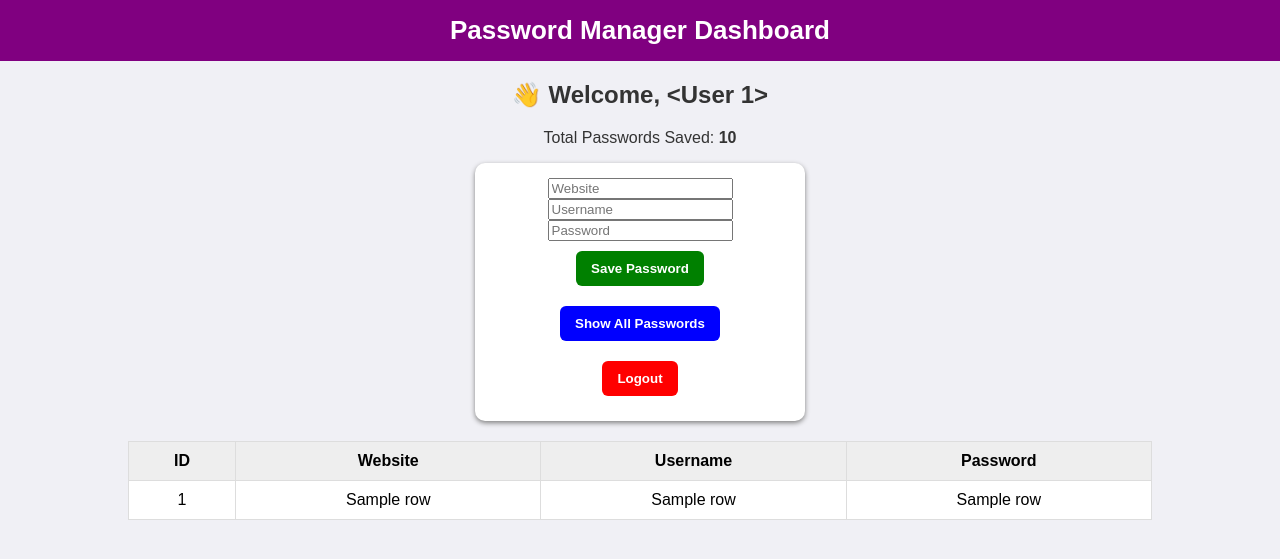
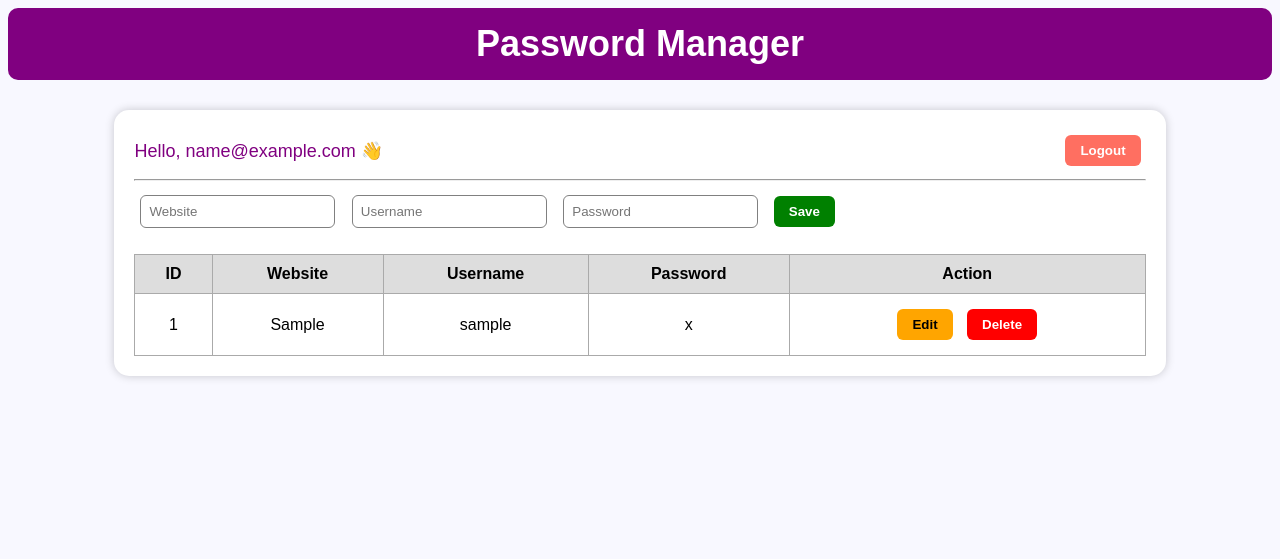
Before and after one commit to ManishKumar4595/python-password-manager, a Flask app: template templates/dashboard.html in a window 1280 px wide. Shown: the top 559 px of the page. Run offline with Flask 3, Linux system fonts and the light colour scheme; the visitor is signed in with stand-in values (Sample User, id 1); tables that the repository leaves empty hold one stand-in row (values such as "Sample post"); the template is opened without the code that fills it: values that come from a table or form of the project are taken from there, most other values are stand-ins (such as "Sample title", 1, 10 or a date in 2020).

Commit message:
Update dashboard.html

```diff
--- a/templates/dashboard.html
+++ b/templates/dashboard.html
@@ -2,104 +2,111 @@
 <html lang="en">
 <head>
     <meta charset="UTF-8">
+    <meta name="viewport" content="width=device-width, initial-scale=1.0">
     <title>Dashboard - Password Manager</title>
     <style>
-        body {
-            background: #f0f0f5;
-            font-family: Arial, sans-serif;
-            margin: 0;
-            padding: 0;
-        }
-        header {
+        body { background-color: #f8f8ff; font-family: 'Poppins', sans-serif; }
+        .header {
             background-color: purple;
             color: white;
+            text-align: center;
             padding: 15px;
-            text-align: center;
-            font-size: 26px;
+            font-size: 36px;
+            font-weight: bold;
+            border-radius: 10px;
+        }
+        .container {
+            width: 80%;
+            margin: 30px auto;
+            background: white;
+            border-radius: 15px;
+            box-shadow: 0 0 10px rgba(0,0,0,0.2);
+            padding: 20px;
+        }
+        input {
+            padding: 8px;
+            margin: 6px;
+            border-radius: 6px;
+            border: 1px solid gray;
+        }
+        button {
+            padding: 8px 15px;
+            margin: 5px;
+            border: none;
+            border-radius: 6px;
+            color: white;
+            cursor: pointer;
             font-weight: bold;
         }
-        .greet {
-            text-align: center;
-            color: #333;
-            margin: 15px;
-        }
-        .stats {
-            background-color: #fff;
-            width: 300px;
-            margin: 0 auto;
-            border-radius: 10px;
-            padding: 15px;
-            text-align: center;
-            box-shadow: 0 2px 5px gray;
-        }
-        button {
-            margin: 10px;
-            padding: 10px 15px;
-            border-radius: 6px;
-            border: none;
-            color: white;
-            font-weight: bold;
-            cursor: pointer;
-        }
-        .add { background-color: green; }
-        .show { background-color: blue; }
-        .logout { background-color: red; }
+        .save { background-color: green; }
+        .delete { background-color: red; }
+        .update { background-color: orange; color: black; }
         table {
-            width: 80%;
-            margin: 20px auto;
             border-collapse: collapse;
-            background: white;
+            width: 100%;
+            margin-top: 20px;
         }
         th, td {
-            border: 1px solid #ddd;
+            border: 1px solid #aaa;
             padding: 10px;
             text-align: center;
         }
-        th { background: #eee; }
+        th { background-color: #ddd; }
+        .logout {
+            background-color: #ff6f61;
+            color: white;
+            float: right;
+            border-radius: 6px;
+        }
+        .greet {
+            float: left;
+            color: purple;
+            font-size: 18px;
+            margin-top: 10px;
+        }
+        .clearfix::after { content: ""; clear: both; display: table; }
     </style>
 </head>
 <body>
-    <header>Password Manager Dashboard</header>
-
-    <div class="greet">
-        <h2>👋 Welcome, {{ user }}</h2>
-        <p>Total Passwords Saved: <strong>{{ total }}</strong></p>
+    <div class="header">Password Manager</div>
+    <div class="container">
+        <div class="clearfix">
+            <div class="greet">Hello, {{ session['user_email'] }} 👋</div>
+            <a href="/logout"><button class="logout">Logout</button></a>
         </div>
-
-    <div class="stats">
-        <form method="POST" action="/save">
-            <input type="text" name="website" placeholder="Website" required><br>
-            <input type="text" name="username" placeholder="Username" required><br>
-            <input type="text" name="password" placeholder="Password" required><br>
-            <button class="add" type="submit">Save Password</button>
+        <hr>
+        <form method="POST" action="/add">
+            <input type="text" name="site" placeholder="Website" required>
+            <input type="text" name="username" placeholder="Username" required>
+            <input type="text" name="password" placeholder="Password" required>
+            <button class="save" type="submit">Save</button>
         </form>
-
-        <form action="/showall">
-            <button class="show">Show All Passwords</button>
-        </form>
-
-        <form action="/logout">
-            <button class="logout">Logout</button>
-        </form>
-    </div>
-
-    {% if data %}
         <table>
             <tr>
                 <th>ID</th>
                 <th>Website</th>
                 <th>Username</th>
                 <th>Password</th>
+                <th>Action</th>
             </tr>
-        {% for row in data %}
+            {% for item in passwords %}
             <tr>
-            <td>{{ row[0] }}</td>
-            <td>{{ row[1] }}</td>
-            <td>{{ row[2] }}</td>
-            <td>{{ row[3] }}</td>
+                <td>{{ item.id }}</td>
+                <td>{{ item.site }}</td>
+                <td>{{ item.username }}</td>
+                <td>{{ item.password }}</td>
+                <td>
+                    <form method="POST" action="/edit/{{ item.id }}" style="display:inline;">
+                        <input type="hidden" name="site" value="{{ item.site }}">
+                        <input type="hidden" name="username" value="{{ item.username }}">
+                        <input type="hidden" name="password" value="{{ item.password }}">
+                        <button class="update" type="submit">Edit</button>
+                    </form>
+                    <a href="/delete/{{ item.id }}"><button class="delete">Delete</button></a>
+                </td>
             </tr>
             {% endfor %}
         </table>
-    {% endif %}
+    </div>
 </body>
 </html>
```
Lines whose indentation alone changed are shown as unchanged.
